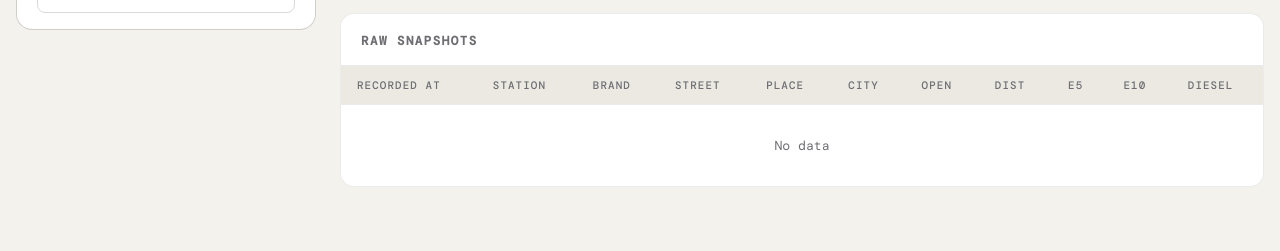
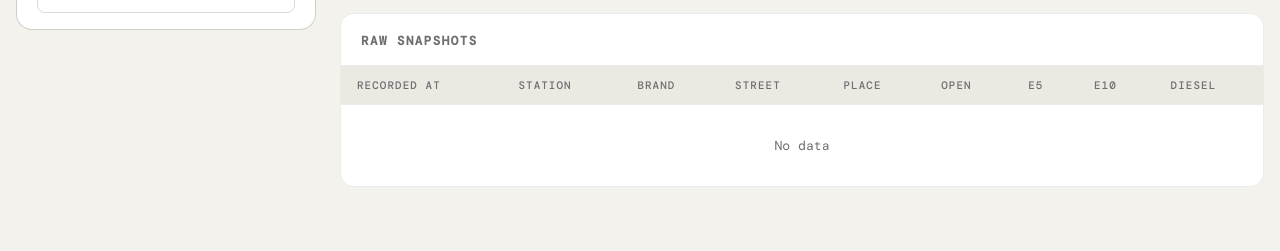
Before and after one commit to dgrieser/gasoline, a PHP site: page / in a window 1280 px wide. Shown: the part 818-1069 px from the top of the page. Run offline with PHP 8.4, Linux system fonts and the light colour scheme.

Commit message:
feat(search): add radius column and clean up UI
- Extend database schema with `search_radius_km` column and default value
- Update `persistUpdate` to accept and store the search radius
- Pass radius argument from `runUpdate` and test cases
- Adjust tests to use the new function signature
- Remove city and distance columns from the web table and update colspan accordingly
- Minor UI adjustment to reflect reduced column count

```diff
--- a/web/index.php
+++ b/web/index.php
@@ -941,9 +941,7 @@ function formatPrice(mixed $value): string
                             <th data-i18n="brand">Brand</th>
                             <th data-i18n="street">Street</th>
                             <th data-i18n="place">Place</th>
-                            <th data-i18n="cityCol">City</th>
                             <th data-i18n="open">Open</th>
-                            <th data-i18n="dist">Dist</th>
                             <th>E5</th>
                             <th>E10</th>
                             <th>Diesel</th>
@@ -963,16 +961,14 @@ function formatPrice(mixed $value): string
                                 <td class="td-muted"><?= h((string) $row['brand']) ?></td>
                                 <td class="td-muted"><?= h($streetFull) ?></td>
                                 <td class="td-muted"><?= h((string) $row['place']) ?></td>
-                                <td class="td-muted"><?= h((string) $row['city_name']) ?></td>
                                 <td class="<?= !empty($row['is_open']) ? 'open-yes' : 'open-no' ?>" data-i18n="<?= !empty($row['is_open']) ? 'openYes' : 'openNo' ?>"><?= !empty($row['is_open']) ? 'open' : 'closed' ?></td>
-                                <td class="td-muted"><?= h(number_format((float) $row['dist_km'], 2)) ?> km</td>
                                 <td class="price-e5"><?= h(formatPrice($row['e5'])) ?></td>
                                 <td class="price-e10"><?= h(formatPrice($row['e10'])) ?></td>
                                 <td class="price-diesel"><?= h(formatPrice($row['diesel'])) ?></td>
                             </tr>
                         <?php endforeach; ?>
                         <?php if ($rows === []): ?>
-                            <tr><td colspan="11" style="text-align:center;color:var(--muted);padding:2rem;font-family:var(--mono);font-size:.82rem" data-i18n="noData">No data</td></tr>
+                            <tr><td colspan="9" style="text-align:center;color:var(--muted);padding:2rem;font-family:var(--mono);font-size:.82rem" data-i18n="noData">No data</td></tr>
                         <?php endif; ?>
                         </tbody>
                     </table>
```
Also changed, not shown: 2 other files.
